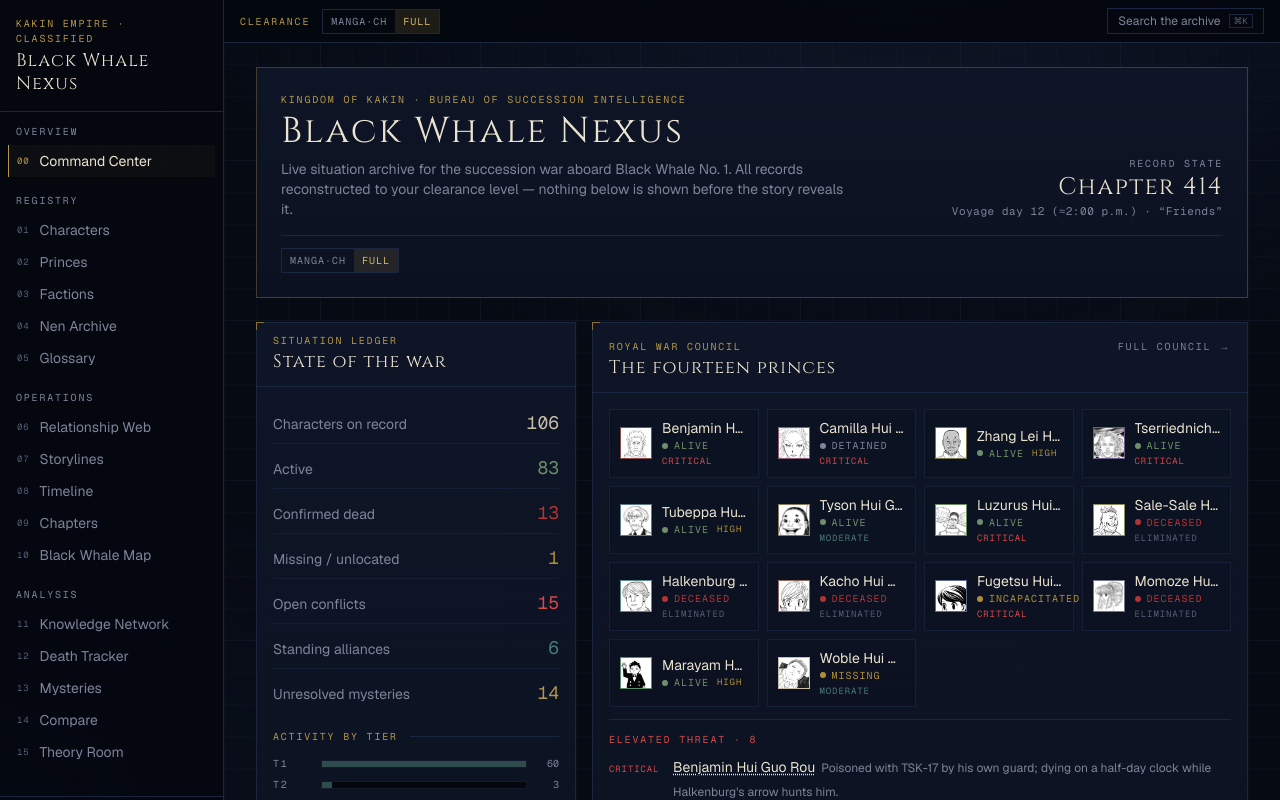
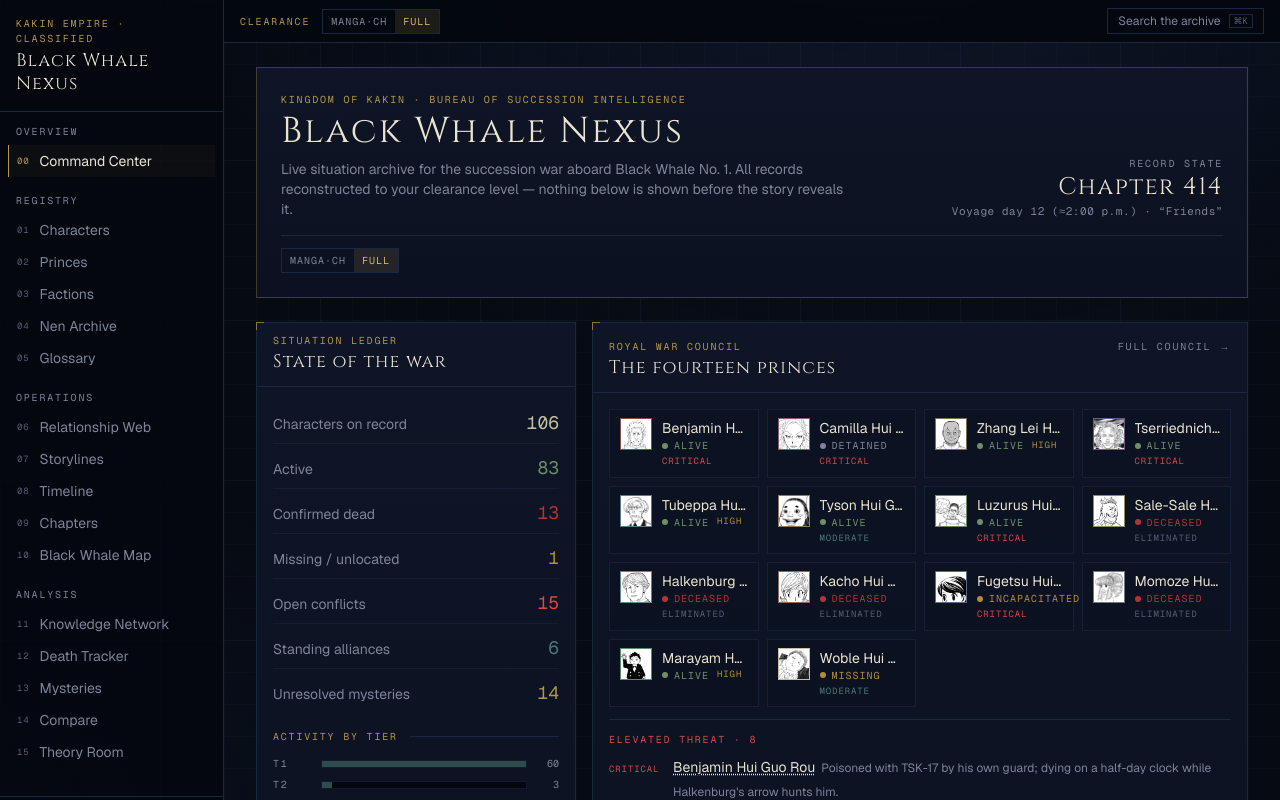
Before and after one commit to SarKurd/Black-Whale-Nexus, a Next.js app: page / in a window 1280 px wide. Shown: the top 800 px of the page. Built offline with nearby package versions, Linux system fonts and the light colour scheme.

Commit message:
Top-align prince-card portraits
With wrapped two-line status/risk labels, center-aligning the portrait
left it floating. Align to the top so it lines up with the name on every
card regardless of label height.

```diff
--- a/src/app/page.tsx
+++ b/src/app/page.tsx
@@ -307,7 +307,7 @@ export default function CommandCenter() {
                   <Link
                     key={p.id}
                     href={`/princes/${p.id}`}
-                    className="group flex items-center gap-2.5 border border-line/70 bg-raised/50 px-2.5 py-2 transition-colors hover:border-gold-line"
+                    className="group flex items-start gap-2.5 border border-line/70 bg-raised/50 px-2.5 py-2 transition-colors hover:border-gold-line"
                   >
                     <Monogram characterId={c.id} size="sm" />
                     <span className="min-w-0">
```
